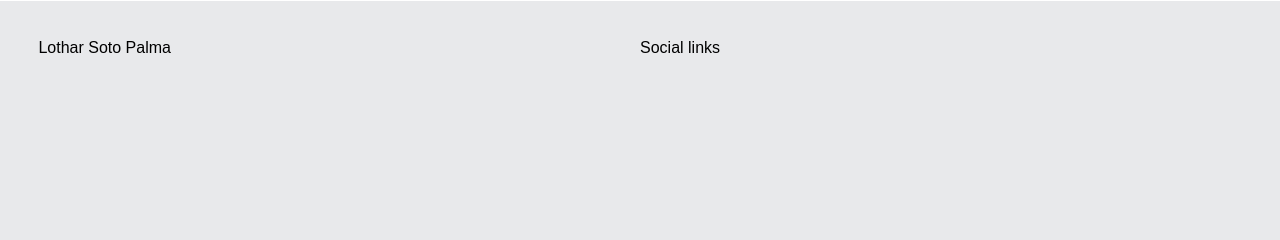
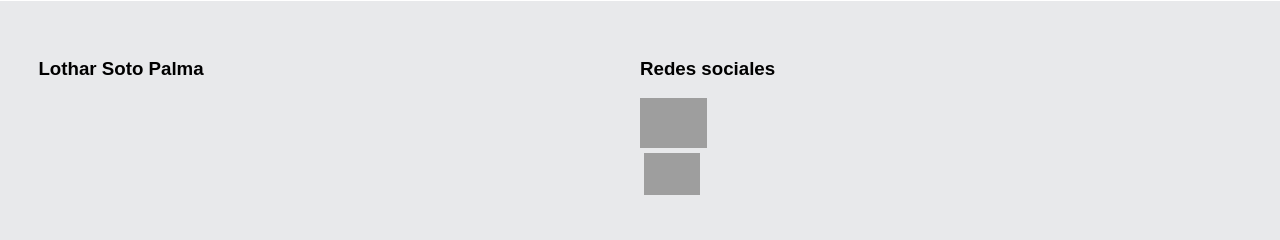
Before and after one commit to Lothar94/DAI-Deploy, a Django app: page /restaurantes/find/ in a window 1280 px wide. Shown: the part 560-800 px from the top of the page. Run offline with Django 3.2, Linux system fonts and the light colour scheme; some libraries are stand-ins or nearby versions; grey boxes are pictures that could not be loaded.

Commit message:
social links and more hotfixes

```diff
--- a/app/settings.py
+++ b/app/settings.py
@@ -128,5 +128,6 @@ STATICFILES_DIRS = [os.path.join(BASE_DIR, 'static')]
 REGISTRATION_OPEN = True                # If True, users can register
 ACCOUNT_ACTIVATION_DAYS = 7     # One-week activation window; you may, of course, use a different value.
 REGISTRATION_AUTO_LOGIN = True  # If True, the user will be automatically logged in.
+SIMPLE_BACKEND_REDIRECT_URL = '/restaurantes/'
 LOGIN_REDIRECT_URL = '/restaurantes/'  # The page you want users to arrive at after they successful log in
 LOGIN_URL = '/accounts/login/'  # The page users are directed to if they are not logged in,
--- a/restaurantes/views.py
+++ b/restaurantes/views.py
@@ -166,10 +166,11 @@ def stadistics(request):
     types = {}
 
     for doc in cursor:
-        if doc["cuisine"] not in list(types.keys()):
-            types[doc["cuisine"]] = 1
-        else:
-            types[doc["cuisine"]] += 1
+        if 'cuisine' in doc:
+            if doc["cuisine"] not in list(types.keys()):
+                types[doc["cuisine"]] = 1
+            else:
+                types[doc["cuisine"]] += 1
 
     return HttpResponse(json.dumps(types), content_type="application/json")
 
--- a/templates/layout.html
+++ b/templates/layout.html
@@ -45,8 +45,14 @@
     {% block body %}
     {% endblock %}
     <footer class="pure-g">
-      <div class="pure-u-1-2">Lothar Soto Palma</div>
-      <div class="pure-u-1-2">Social links</div>
+      <div class="pure-u-1-2"><h3>Lothar Soto Palma</h3></div>
+      <div class="pure-u-1-2">
+        <h3>Redes sociales</h3>
+        <ul class="pure-menu-list">
+          <li><a href="https://github.com/Lothar94"><img src="http://www.freepngimg.com/download/github/1-2-github-free-png-image.png" height=50/></a></li>
+          <li><a href="https://twitter.com/Lothar94" style="margin-left: 4px;"><img src="http://pluspng.com/img-png/twitter-png-logo-blue-twitter-twitter-logo-twitterbird-twitterbird-logo-icon-download-png-607.png" height=42/></a></li>
+        </ul>
+      </div>
     </footer>
   </body>
 </html>
```
Also changed, not shown: templates/index.html (+8 -2 lines).
